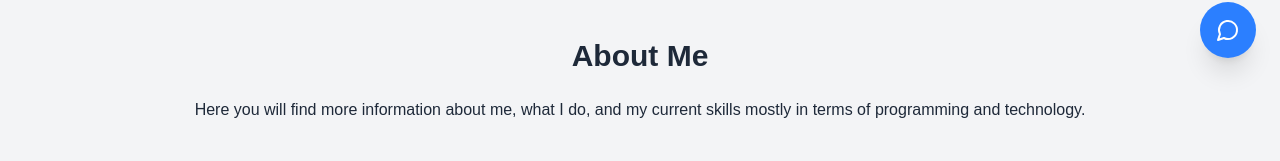
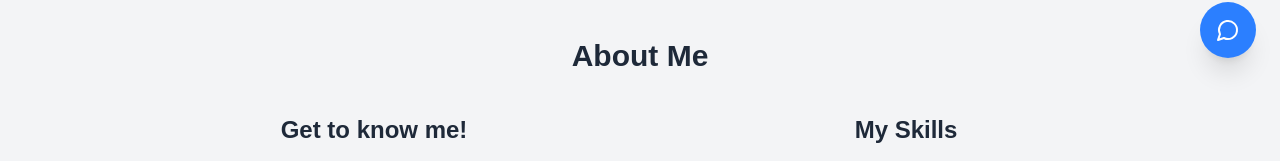
Before and after one commit to vviko-ko/Portfolio, a Next.js app in the folder my-portfolio/: page / in a window 1280 px wide. Shown: the part 718-879 px from the top of the page. Built offline with nearby package versions, Linux system fonts and the light colour scheme.

Commit message:
update on about section

```diff
--- a/my-portfolio/Components/Aboutsection.tsx
+++ b/my-portfolio/Components/Aboutsection.tsx
@@ -23,8 +23,7 @@ const AboutSection = () => {
           transition={{ duration: 0.6, delay: 0.2 }}
           viewport={{ once: true }}
         >
-          Here you will find more information about me, what I do, and my current skills
-          mostly in terms of programming and technology.
+
         </motion.p>
 
         <div className="grid md:grid-cols-2 gap-10 text-center">
```
